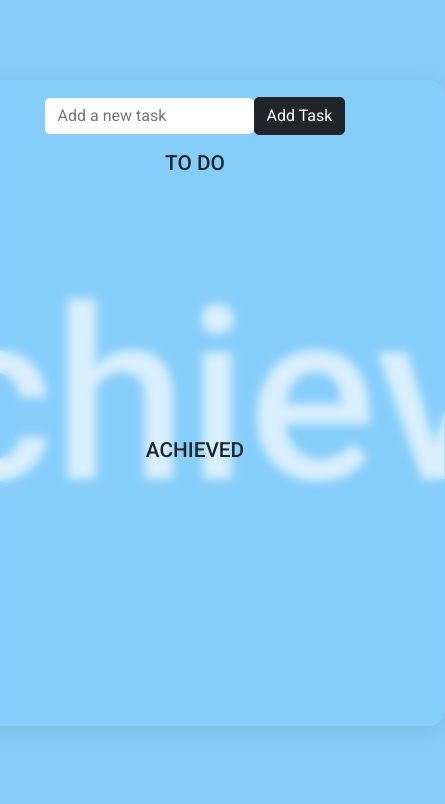
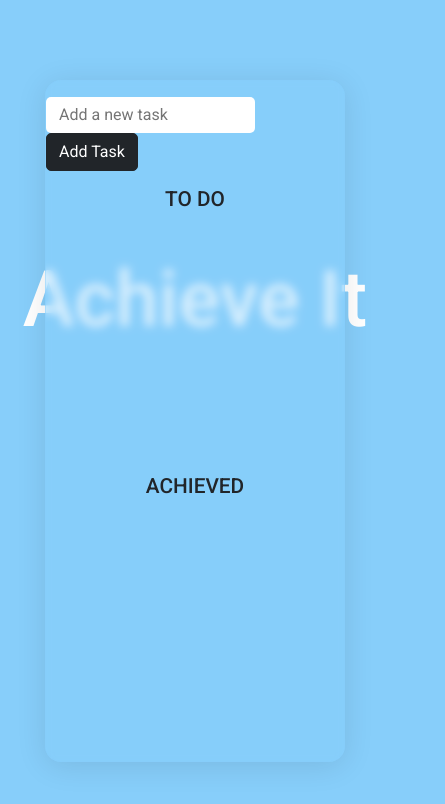
Before and after one commit to saracasotto/todolist-react-app, a React (Create React App) app: page / in a window 390 px wide. Shown: the top 804 px of the page, 445 px wide, since content can reach past the window. Built offline with nearby package versions, Linux system fonts and the light colour scheme.

Commit message:
responsiveness

```diff
--- a/src/App.css
+++ b/src/App.css
@@ -14,7 +14,7 @@ body {
 }
 
 h1 {
-  font-size: 15em;
+  font-size: 20vw;
   color: white;
   position: fixed;
   top: 30%;
@@ -132,3 +132,32 @@ input[type="radio"] {
   backdrop-filter: blur(4.9px);
   -webkit-backdrop-filter: blur(4.9px);
 }
+
+
+@media (max-width: 600px) {
+  .todo-form {
+    width: 300px;
+  }
+
+  .list-group-item {
+    flex-direction: column;
+    align-items: start;
+  }
+
+  .task-wrapper,
+  .btn-wrapper {
+    width: 100%;
+  }
+
+  .task-wrapper {
+    justify-content: start;
+  }
+
+  .btn-wrapper {
+    justify-content: space-between;
+  }
+
+  .btn-wrapper >* {
+    margin: 0;
+  }
+}
```
